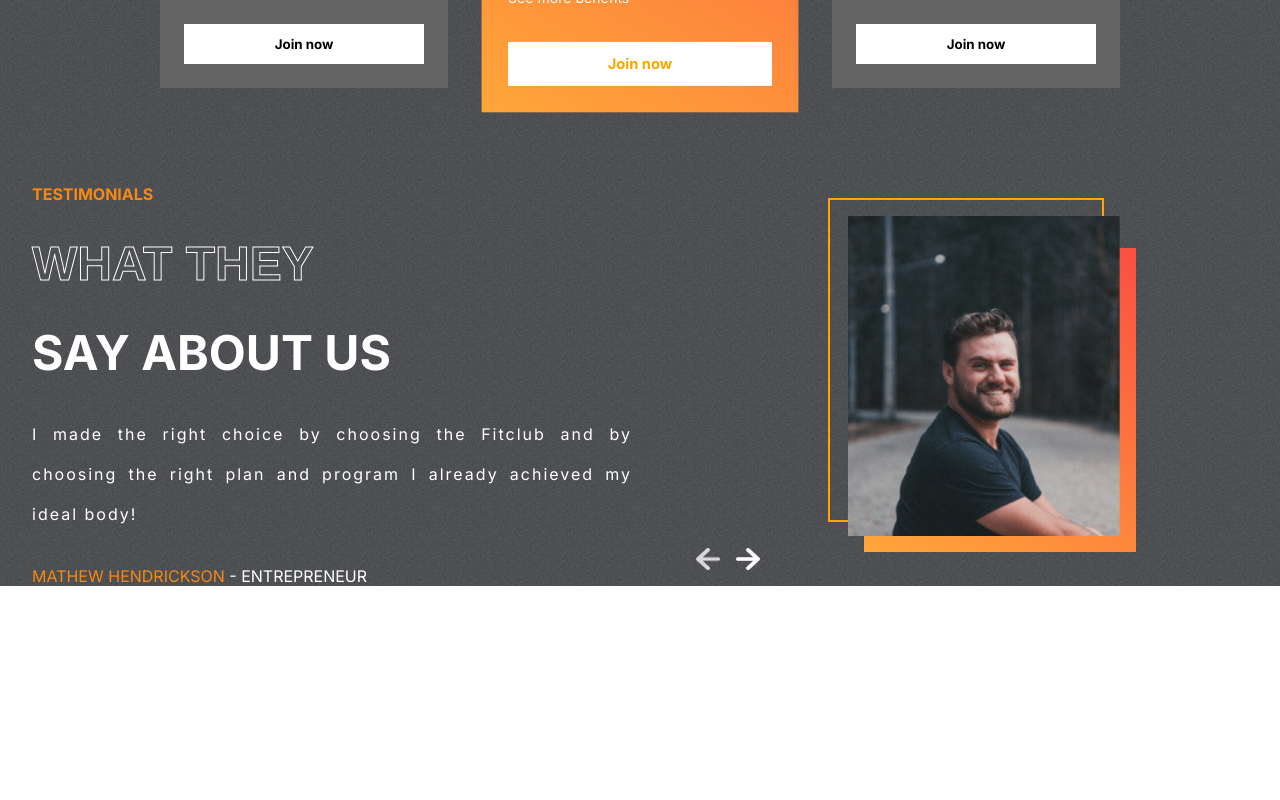
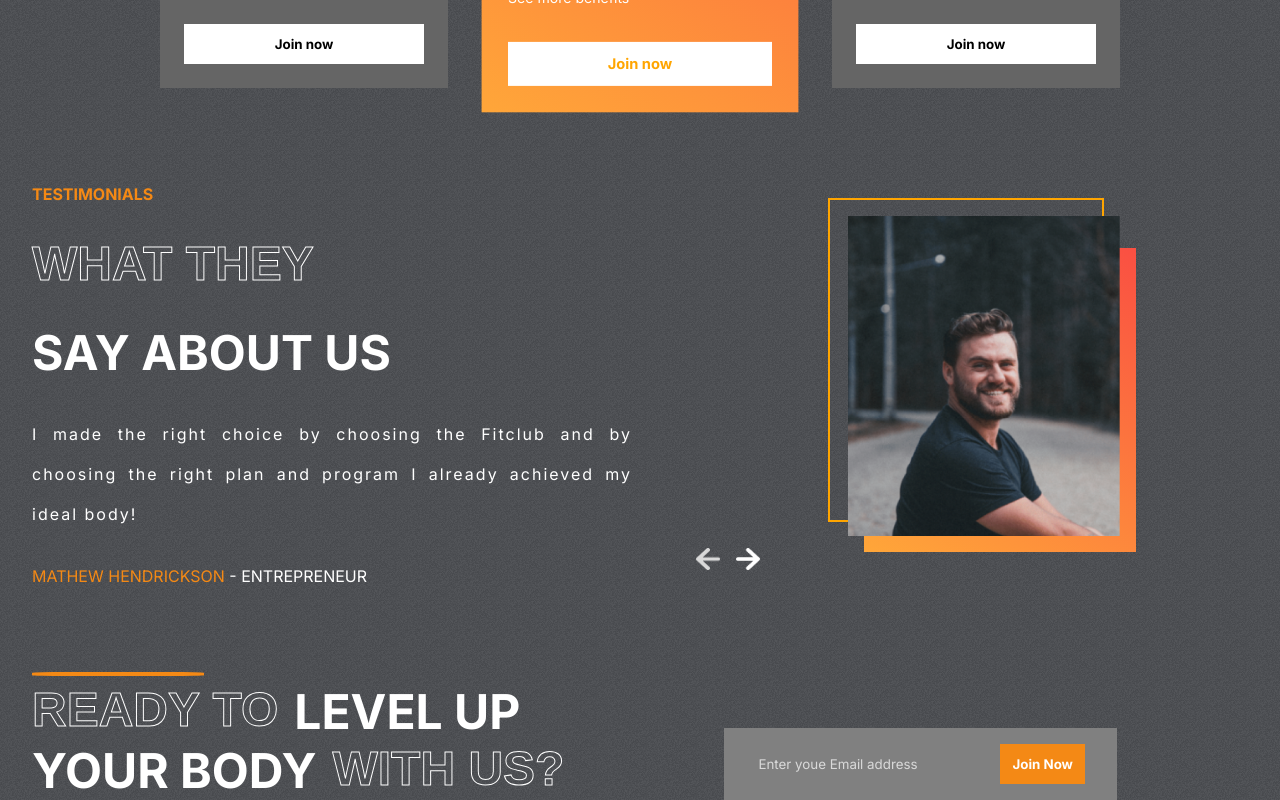
Before and after one commit to alveswellingtonn/Gym-React, a React (Create React App) app: page / in a window 1280 px wide. Shown: the part 2355-3155 px from the top of the page. Before the commit the page ends 2941 px from the top, so only its background shows below. Built offline with nearby package versions, Linux system fonts and the light colour scheme.

Commit message:
Join us component and EmailJs

```diff
--- a/package.json
+++ b/package.json
@@ -3,6 +3,7 @@
   "version": "0.1.0",
   "private": true,
   "dependencies": {
+    "@emailjs/browser": "^3.10.0",
     "@testing-library/jest-dom": "^5.16.5",
     "@testing-library/react": "^13.4.0",
     "@testing-library/user-event": "^13.5.0",
--- a/src/App.jsx
+++ b/src/App.jsx
@@ -1,5 +1,6 @@
 import './App.css';
 import Hero from './components/Hero/Hero';
+import Join from './components/Join/Join';
 import Plans from './components/Plans/Plans';
 import Programs from './components/Programs/Programs';
 import Reasons from './components/Reasons/Reasons';
@@ -13,6 +14,7 @@ function App() {
       <Reasons />
       <Plans />
       <Testimonials />
+      <Join />
     </div>
   );
 }
--- /dev/null
+++ b/src/components/Join/Join.css
@@ -0,0 +1,55 @@
+.Join {
+    display: flex;
+    padding: 0 2rem;
+    gap: 10rem;
+}
+
+.left-j {
+    color: white;
+    font-size: 3rem;
+    font-weight: bold;
+    text-transform: uppercase;
+    position: relative;
+}
+
+.left-j>hr {
+    position: absolute;
+    width: 10.5rem;
+    border: 2px solid var(--orange);
+    border-radius: 20%;
+    margin: -10px 0;
+}
+
+.left-j>div {
+    display: flex;
+    gap: 1rem;
+}
+
+.right-j {
+    display: flex;
+    justify-content: center;
+    align-items: flex-end;
+}
+
+.email-container {
+    display: flex;
+    gap: 3rem;
+    background-color: gray;
+    padding: 1rem 2rem;
+}
+
+.email-container>input {
+    background-color: transparent;
+    border: none;
+    outline: none;
+    color: var(--lightgray);
+}
+
+::placeholder {
+    color: var(--lightgray);
+}
+
+.btn-j {
+    background-color: var(--orange);
+    color: white;
+}
--- /dev/null
+++ b/src/components/Join/Join.jsx
@@ -0,0 +1,45 @@
+import React, { useRef } from 'react'
+import './Join.css';
+
+import emailjs from '@emailjs/browser'
+
+const Join = () => {
+
+    const form = useRef()
+
+    const sendEmail = (e) => {
+        e.preventDefault();
+
+        emailjs.sendForm('service_ocv15it', 'template_p7xvkr7', form.current, 'A_28qZFkVxz0M6x1P')
+          .then((result) => {
+              console.log(result.text);
+          }, (error) => {
+              console.log(error.text);
+          });
+      };
+
+
+    return (
+        <div className='Join' id='join-us'>
+            <div className='left-j'>
+                <hr />
+                <div>
+                    <span className='stroke-text'>READY TO</span>
+                    <span>LEVEL UP</span>
+                </div>
+                <div>
+                    <span>YOUR BODY</span>
+                    <span className='stroke-text'>WITH US?</span>
+                </div>
+            </div>
+            <div className='right-j'>
+                <form ref={form} action="" className="email-container" onSubmit={sendEmail}>
+                    <input type="email" name='user_email' placeholder='Enter youe Email address'/>
+                    <button className='btn btn-j'>Join Now</button>
+                </form>
+            </div>
+        </div>
+    )
+}
+
+export default Join
```
Also changed, not shown: 1 other file (tests, documents, lock files or other folders).
